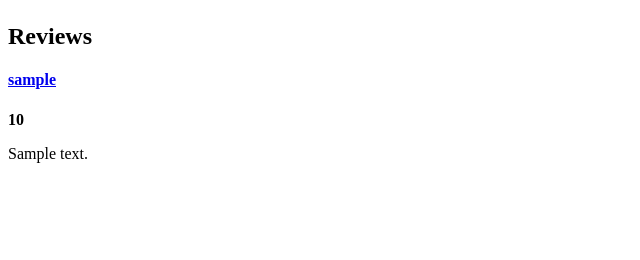
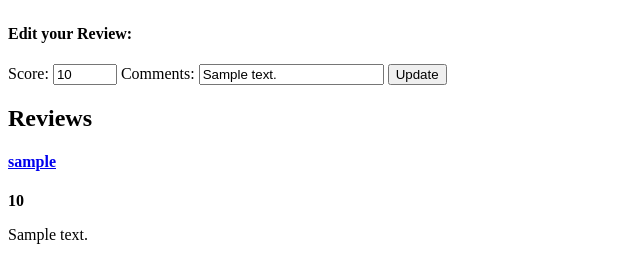
Before and after one commit to subwavesignals/exp_reviews, a Flask app: page /games/1 in a window 1280 px wide. Shown: the part 1235-1495 px from the top of the page, without its empty margins (0-640 px from the left). Before the commit the page ends 1398 px from the top, so only its background shows below. Run offline with Flask 2, Linux system fonts and the light colour scheme; the visitor is signed in with stand-in values (Sample User, id 1); tables that the repository leaves empty hold one stand-in row (values such as "Sample post"); some libraries are stand-ins or nearby versions.

Commit message:
Added logic to allow logged in user to add/update reviews

```diff
--- a/server.py
+++ b/server.py
@@ -8,6 +8,7 @@ from flask_sqlalchemy import sqlalchemy
 from sqlalchemy.sql import func
 import json
 from math import ceil
+from datetime import datetime
 
 from model import (User, Game, Review, CriticReview, Platform, Developer,
                    Genre, Franchise, connect_to_db, db)
@@ -60,7 +61,7 @@ def display_homepage():
 
         recent_list.append(game)
 
-    soon_list = Game.query.filter(Game.release_date > '2017-02-28 00:00:00').order_by(Game.release_date).limit(20).all()
+    soon_list = Game.query.filter(Game.release_date > datetime.now()).order_by(Game.release_date).limit(20).all()
 
 
     return render_template("index.html", user_list=user_list,
@@ -241,9 +242,40 @@ def display_game(game_id):
 
     num_pages = int(ceil(float(len(reviews)) / 10))
 
+    if session.get("user_id"):
+        user_id = session["user_id"]
+        current_review = Review.query.filter_by(user_id=user_id, game_id=game_id).first()
+    else:
+        current_review = None
+
     return render_template("game_details.html", game=game, reviews=reviews,
                            player_score=player_score, critic_score=critic_score,
-                           num_pages=num_pages)
+                           num_pages=num_pages, current_review=current_review)
+
+
+@app.route("/review/<game_id>", methods=["POST"])
+def add_update_review(game_id):
+
+    user_id = session["user_id"]
+    score = request.form.get("score")
+    comment = request.form.get("comment")
+
+    review = Review.query.filter_by(user_id=user_id, game_id=game_id).first()
+
+    if review:
+        review.score = score
+        review.comment = comment
+        review.review_time = datetime.now()
+        flash("Your rating has been updated.")
+    else:
+        review = Review(user_id=user_id, game_id=game_id, score=score,
+                        comment=comment)
+        db.session.add(review)
+        flash("Your rating has been added.")
+
+    db.session.commit()
+
+    return redirect("/games/" + game_id)
 
 
 @app.route("/users/<user_id>")
--- a/templates/base.html
+++ b/templates/base.html
@@ -11,7 +11,7 @@
 
     <ul>
     {% if session.get("user_id") %}
-        <li><a href="/user/{{ session['user_id'] }}">Profile</a></li>
+        <li><a href="/users/{{ session['user_id'] }}">Profile</a></li>
         <li><a href="/logout">Log Out</a></li>
     {% else %}
         <li><a href="/signup">Sign Up</a></li>
--- a/templates/game_details.html
+++ b/templates/game_details.html
@@ -3,7 +3,6 @@
 {% block title %}{{ game.name }}{% endblock %}
 
 {% block content %}
-
 
 <div class="container-fluid">
     <div class="row">
@@ -57,6 +56,26 @@
             {% endfor %}
         {% endif %}
     </div>
+
+    {% if session.get("user_id") %}
+    <div class="add-edit-review">
+        {% if current_review %}
+            <h4>Edit your Review:</h4>
+            <form action="/review/{{ game.game_id }}" method="POST">
+                <label>Score: </label><input type="number" name="score" min="0" max="100" value="{{ current_review.score }}">
+                <label>Comments: </label><input type="textarea" name="comment" value="{{ current_review.comment }}">
+                <input type="submit" name="submit" value="Update">
+            </form>
+        {% else %}
+            <h4>Add a Review:</h4>
+            <form action="/review/{{ game.game_id }}" method="POST">
+                <label>Score: </label><input type="number" min="0" max="100" name="score">
+                <label>Comments: </label><input type="textarea" name="comment">
+                <input type="submit" name="submit" value="Review">
+            </form>
+        {% endif %}
+    </div>
+    {% endif %}
 
     <div class="row game-reviews">
         {% if reviews %}
--- a/templates/user_details.html
+++ b/templates/user_details.html
@@ -3,6 +3,12 @@
 {% block title %}{{ user.fname }} {{ user.lname }}{% endblock %}
 
 {% block content %}
+<div class="currently-playing">
+    <!-- I think I need another table to store this data; sleeping on it -->
+
+</div>
+
+
 <div class="row game-reviews">
     {% if user.reviews %}
         {% if num_pages > 1 %}
```
